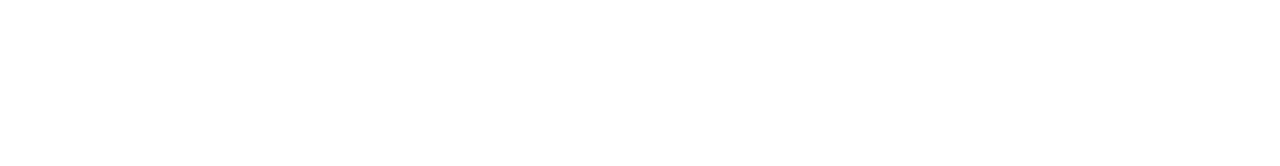
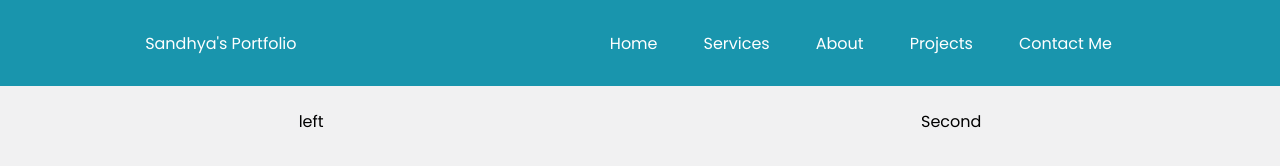
Before and after one commit to sandhya2345/sandhya2345.github.io, a plain HTML site: page index.html in a window 1280 px wide. Drawn offline with Linux system fonts and the light colour scheme.

Commit message:
added navbar

```diff
--- a/index.html
+++ b/index.html
@@ -1,15 +1,90 @@
 <!DOCTYPE html>
 <html lang="en">
+
 <head>
   <meta charset="UTF-8">
   <meta name="viewport" content="width=device-width, initial-scale=1.0">
-  <title>Document</title>
+  <title>Sandhya Timalsena | Portfolio </title>
   <link rel="preconnect" href="https://fonts.googleapis.com">
-<link rel="preconnect" href="https://fonts.gstatic.com" crossorigin>
-<link href="https://fonts.googleapis.com/css2?family=Poppins:ital,wght@0,100;0,200;0,300;0,400;0,500;0,600;0,700;0,800;0,900;1,100;1,200;1,300;1,400;1,500;1,600;1,700;1,800;1,900&display=swap" rel="stylesheet">
+  <link rel="preconnect" href="https://fonts.gstatic.com" crossorigin>
+  <link
+    href="https://fonts.googleapis.com/css2?family=Poppins:ital,wght@0,100;0,200;0,300;0,400;0,500;0,600;0,700;0,800;0,900;1,100;1,200;1,300;1,400;1,500;1,600;1,700;1,800;1,900&display=swap"
+    rel="stylesheet">
+  <style>
+    * {
+      margin: 0;
+      padding: 0;
+    }
 
+    body {
+      background-color: #F1F1F2;
+      color: white;
+      font-family: 'Poppins', sans-serif;
+    }
+
+    nav {
+      display: flex;
+      justify-content: space-around;
+      align-items: center;
+      height: 86px;
+      background-color: #1995AD;
+    }
+
+    nav ul {
+      display: flex;
+      justify-content: center;
+    }
+
+    nav ul li {
+      list-style: none;
+      margin: 0 23px;
+    }
+
+    .left {
+      font-size: 1.5 rem;
+    }
+
+    .firstSection{
+      display: flex;
+      justify-content: space-around;
+      color:black ;
+      margin: 23px 0;
+
+    }
+
+
+  </style>
 </head>
+
 <body>
+  <header>
+    <nav>
+      <div class="left">Sandhya's Portfolio </div>
+      <div class="right">
+        <ul>
+          <li>Home</li>
+          <li>Services</li>
+          <li>About</li>
+          <li>Projects</li>
+          <li>Contact Me</li>
+        </ul>
+
+      </div>
+    </nav>
+
+  </header>
+
+  <main>
+    <section class="firstSection">
+      <div class="leftSection">
+        left</div>
+      <div class="rightSection">
+        Second</div>
+
+    </section>
+  </main>
+
 
 </body>
+
 </html>
```
